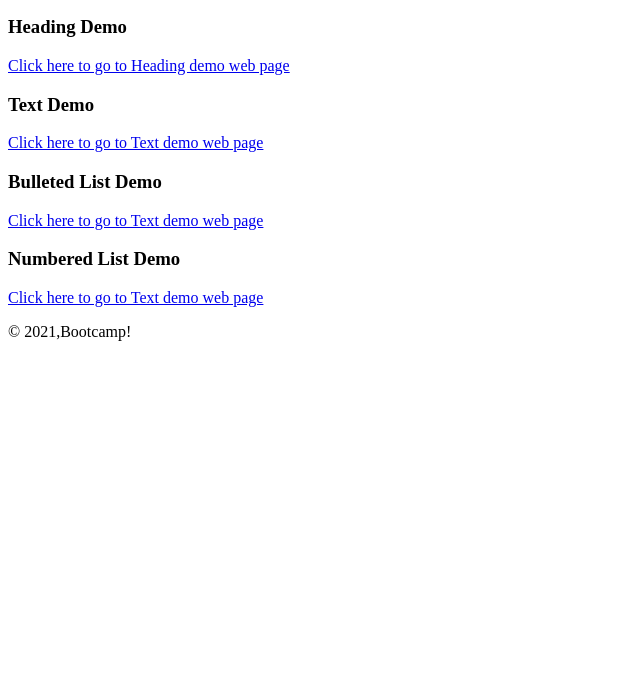
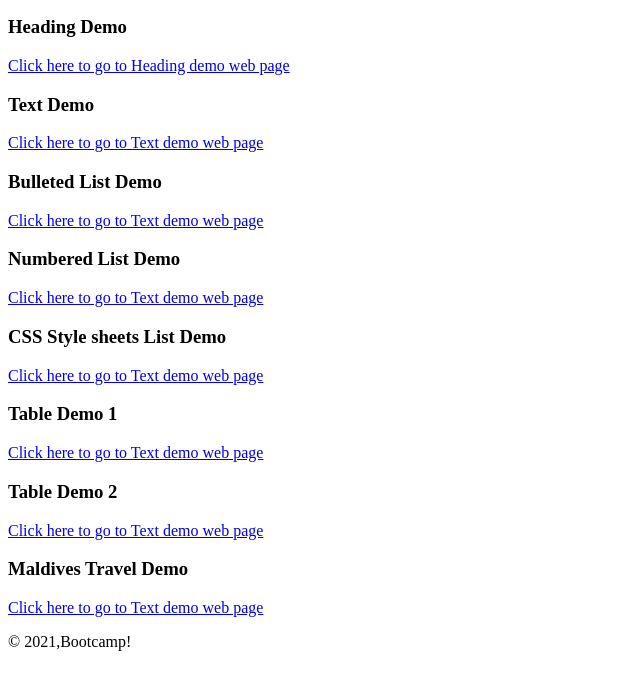
Before and after one commit to hariks123/hariks123.github.io, a plain HTML site: page index.html in a window 1280 px wide. Shown: the part 87-776 px from the top of the page, without its empty margins (0-640 px from the left). Drawn offline with Linux system fonts and the light colour scheme.

Commit message:
add pages

```diff
--- a/index.html
+++ b/index.html
@@ -14,6 +14,14 @@
         <a href='bulletlist.html'>Click here to go to Text demo web page</a>
         <h3>Numbered List Demo</h3>
         <a href='NumberedLists.html'>Click here to go to Text demo web page</a>
+        <h3>CSS Style sheets List Demo</h3>
+        <a href='CSSDemo.html'>Click here to go to Text demo web page</a>
+        <h3>Table Demo 1</h3>
+        <a href='TablesDemo.html'>Click here to go to Text demo web page</a>
+        <h3>Table Demo 2</h3>
+        <a href='TablePetDemo.html'>Click here to go to Text demo web page</a>
+        <h3>Maldives Travel Demo</h3>
+        <a href='Maldives.html'>Click here to go to Text demo web page</a>
     </body>
 
     <footer>
```
